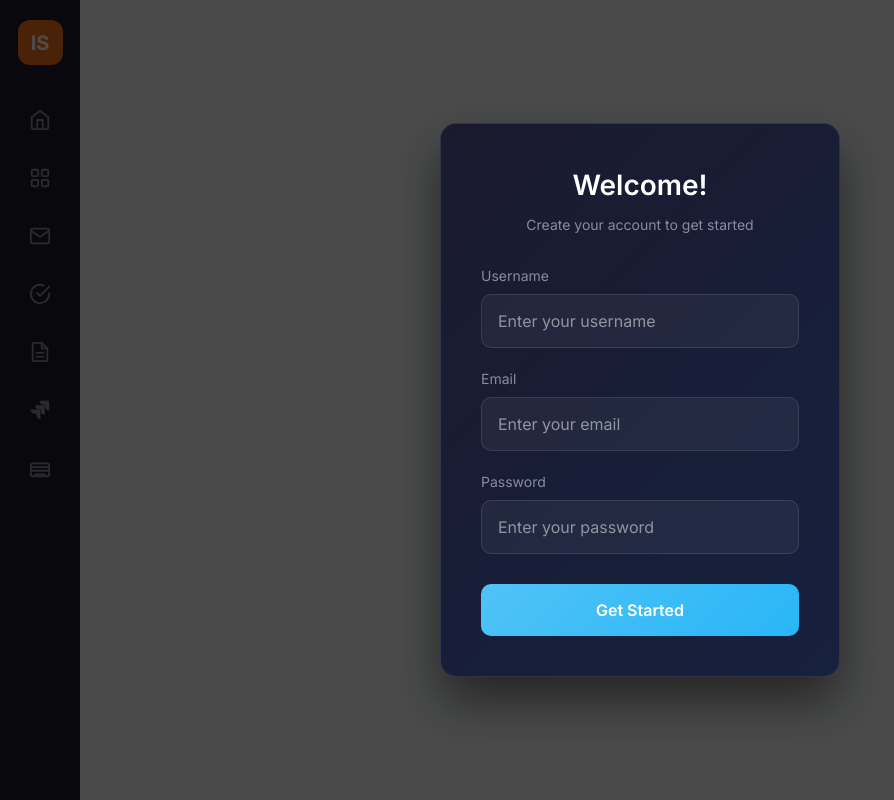
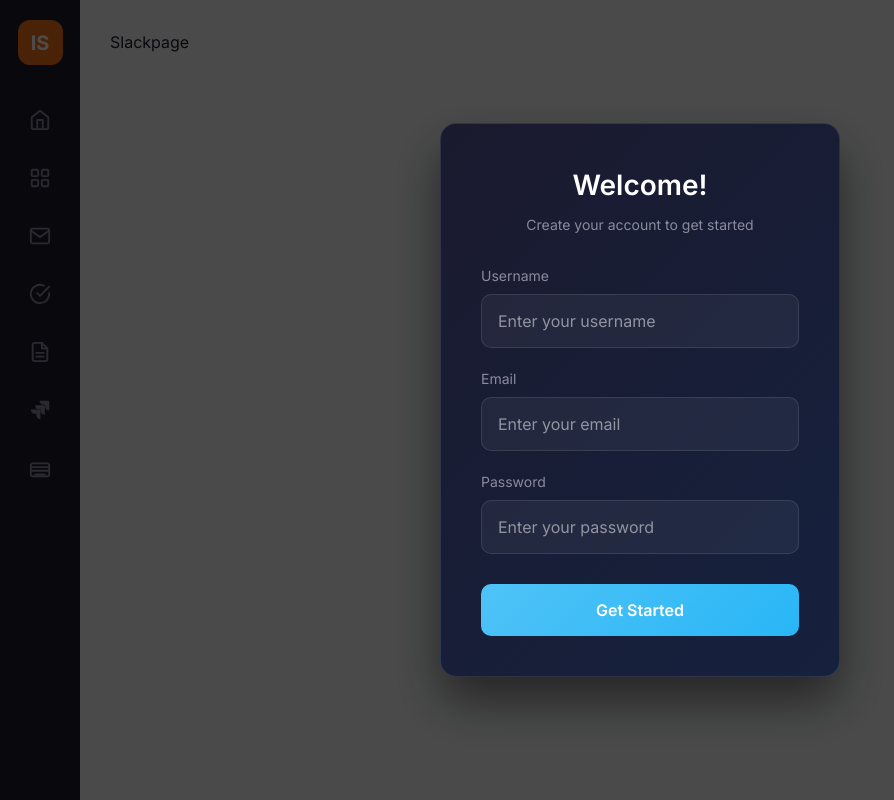
Before and after one commit to Sandeepmareeswaran/GCC6, a React (Vite) app in the folder integrationstore/: page /slack in a window 1280 px wide. Shown: the whole page, without its empty margins (0-894 px from the left). Built offline with nearby package versions, Linux system fonts and the light colour scheme.

Commit message:
slack page added

```diff
--- a/integrationstore/src/App.jsx
+++ b/integrationstore/src/App.jsx
@@ -10,6 +10,7 @@ import RegisterPopup from './components/RegisterPopup';
 import './App.css';
 import JiraPage from './pages/JiraPage';
 import Inventory from './pages/Inventory';
+import Slackpage from './pages/Slackpage';
 
 function App() {
   const [showRegister, setShowRegister] = useState(false);
@@ -38,6 +39,7 @@ function App() {
           <Route path="/notes" element={<Notes />} />
           <Route path="/jira" element={<JiraPage />} />
           <Route path="/Inventory" element={<Inventory />} />
+          <Route path="/slack" element={<Slackpage />} />
         </Routes>
       </main>
       <Sidenavbar />
--- /dev/null
+++ b/integrationstore/src/pages/Slackpage.jsx
@@ -0,0 +1,9 @@
+function Slackpage() {
+          return (
+                    <div>
+                              <h1>Slackpage</h1>
+                    </div>
+          );
+}
+
+export default Slackpage;
```
